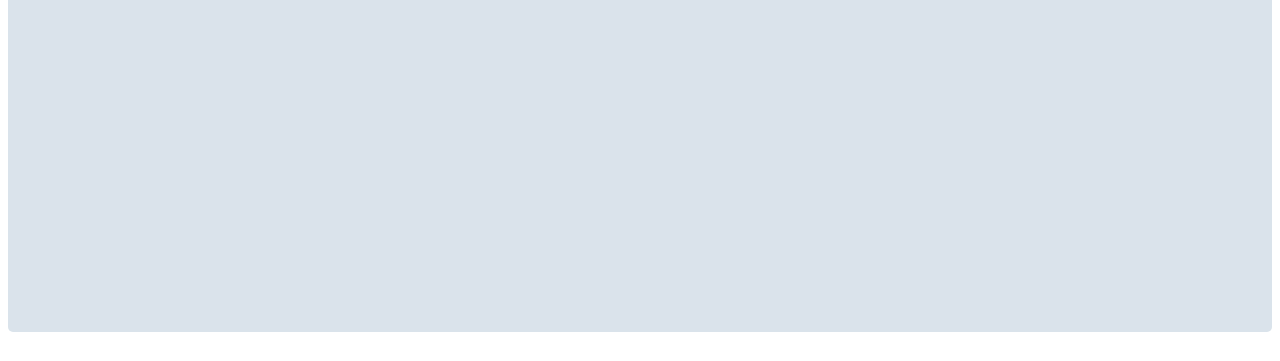
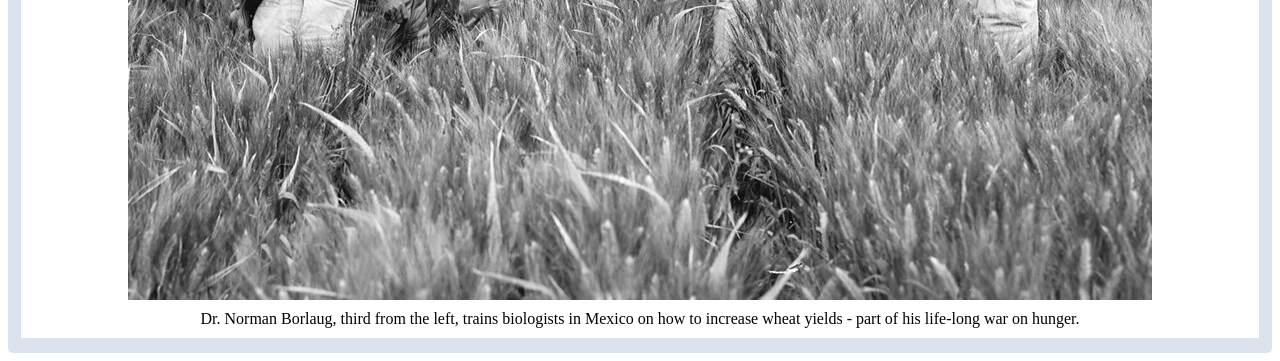
Before and after one commit to mutugi-c/Tribute, a plain HTML site: page index.html in a window 1280 px wide. Shown: the part 491-852 px from the top of the page. Before the commit the page ends 831 px from the top, so only its background shows below. Drawn offline with Linux system fonts and the light colour scheme.

Commit message:
Adding the tribute section.

```diff
--- a/index.html
+++ b/index.html
@@ -1,17 +1,29 @@
 <!DOCTYPE html>
 <html lang="en">
   <head>
-    <meta charset="UTF-8">
-    <meta http-equiv="X-UA-Compatible" content="IE=edge">
-    <meta name="viewport" content="width=device-width, initial-scale=1.0">
+    <meta charset="UTF-8" />
+    <meta http-equiv="X-UA-Compatible" content="IE=edge" />
+    <meta name="viewport" content="width=device-width, initial-scale=1.0" />
     <title>Chris&Mustafa</title>
-    <link rel="stylesheet" href="main.css">
+    <link rel="stylesheet" href="main.css" />
   </head>
   <body>
     <section class="section">
       <div class="main">
-            <h1> Dr. Norman Borlaug</h1>
+        <h1>Dr. Norman Borlaug</h1>
         <span>The man who saved a billion lives</span>
+      </div>
+      <div class="tribute_section">
+        <img
+          class="tribute_image"
+          src="tribute_image.jpg"
+          alt="tribute image"
+        />
+        <span class="tribute_caption"
+          >Dr. Norman Borlaug, third from the left, trains biologists in Mexico
+          on how to increase wheat yields - part of his life-long war on
+          hunger.</span
+        >
       </div>
     </section>
   </body>
--- a/main.css
+++ b/main.css
@@ -1,4 +1,4 @@
-.section{
+.section {
   background-color: rgb(218, 227, 235);
   display: flex;
   align-items: center;
@@ -8,17 +8,28 @@
   border-radius: 5px;
   min-height: 100vh;
 }
-.main{
+.main {
   height: 20vh;
   display: flex;
   flex-direction: column;
   align-items: center;
   justify-content: center;
   /* background-color: antiquewhite; */
-
 }
-.main h1{
+.main h1 {
   font-size: 35px;
   font-family: sans-serif;
+}
 
+.tribute_section {
+  background: rgb(255, 255, 255);
+  min-width: 98%;
+  display: flex;
+  flex-direction: column;
+  align-items: center;
+  justify-content: center;
 }
+
+.tribute_caption {
+  padding: 10px;
+}
```
Also changed, not shown: tribute_image.jpg (added). Lines whose indentation alone changed are shown as unchanged.
